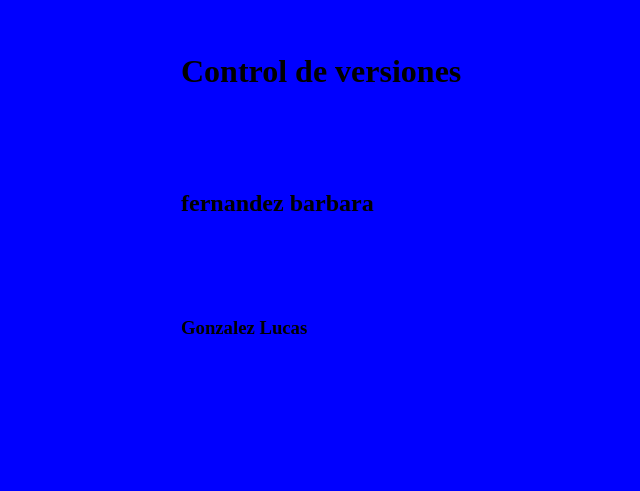
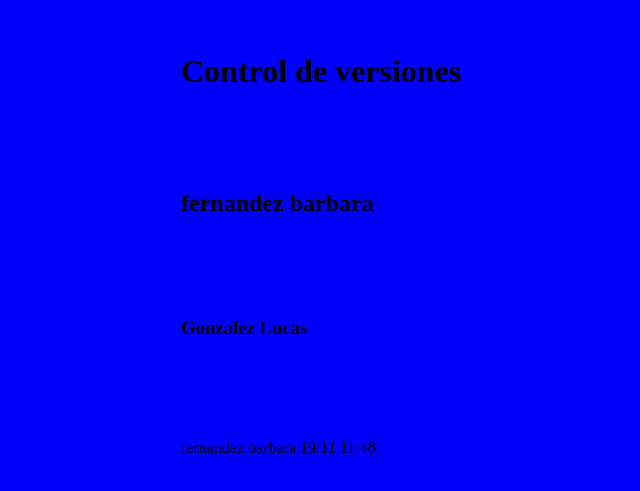
Before and after one commit to LucasGonzalez140/TP_SO_i4_Equipo109, a plain HTML site: page index.html in a window 1280 px wide. Shown: the part 147-638 px from the top of the page, without its empty margins (119-759 px from the left). Drawn offline with Linux system fonts and the light colour scheme.

Commit message:
se añaden mas datos de beta a index.html

```diff
--- a/index.html
+++ b/index.html
@@ -10,5 +10,6 @@
 <h1>Control de versiones</h1>
 <h2>fernandez barbara</h2>
 <h3>Gonzalez Lucas</h3>
+<p>fernandez barbara 19/11 11:48</p>
 </body>
 </html>
```
